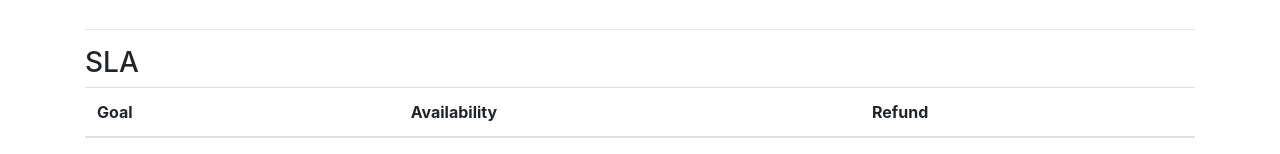
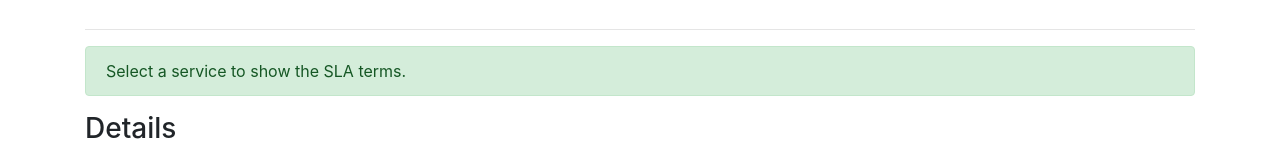
Before and after one commit to chaimaekhaled/hosting-dapp, a React (Create React App) app: page /store in a window 1280 px wide. Shown: the part 639-793 px from the top of the page. Built offline with nearby package versions, Linux system fonts and the light colour scheme.

Commit message:
Reworked props

```diff
--- a/src/App.js
+++ b/src/App.js
@@ -1,6 +1,7 @@
 import React, {Component} from 'react';
 import {Collapse, Nav, Navbar, NavbarBrand, NavbarToggler, NavItem, NavLink,} from 'reactstrap';
 import {BrowserRouter as Router, NavLink as NavLinkRRD, Route} from 'react-router-dom';
+import Data from "./AppProvider";
 // Import views
 import Home from "./layout/home/Home";
 import Billing from "./layout/billing/Billing";
@@ -15,7 +16,10 @@ class App extends Component {
 
         this.toggle = this.toggle.bind(this);
         this.state = {
-            isOpen: false,
+            isOpen: false, //toggle for navbar
+            providerName: Data.providerName,
+            serviceContracts: Data.serviceContracts,
+            products: Data.products,
         };
     }
 
@@ -27,8 +31,7 @@ class App extends Component {
 
 
     render() {
-        return (
-            <Router>
+        return (<Router>
                 <div>
                     <div>
                         <Navbar color="dark" dark expand="sm">
@@ -41,7 +44,8 @@ class App extends Component {
                                                  tag={NavLinkRRD}>Overview</NavLink>
                                     </NavItem>
                                     <NavItem>
-                                        <NavLink to="/store" activeClassName='active' tag={NavLinkRRD}>Store</NavLink>
+                                        <NavLink to="/store" activeClassName='active'
+                                                 tag={NavLinkRRD}>Store</NavLink>
                                     </NavItem>
                                     {/*<NavItem>
                                         <NavLink to="/monitoring" activeClassName='active'
@@ -58,11 +62,9 @@ class App extends Component {
                     <div>
                         <Route exact path="/" title="Home" component={Home}/>
                         <Route path="/store" title="Store"
-                               render={(props) => <Store {...props} services={this.props.services}/>}/>
-                        {/*<Route path="/monitoring" title="Monitoring"
-                               render={(props) => <Monitoring {...props} data={this.props.data}/>}/>*/}
+                               render={() => <Store products={this.state.products}/>}/>
                         <Route path="/billing" title="Billing"
-                               render={(props) => <Billing {...props} data={this.props.data}/>}/>
+                               render={() => <Billing serviceContracts={this.state.serviceContracts}/>}/>
                     </div>
                 </div>
             </Router>
--- /dev/null
+++ b/src/AppProvider.js
@@ -0,0 +1,133 @@
+import React, {Component} from 'react';
+
+export const AppContext = React.createContext();
+
+export class AppProvider extends Component {
+    state = {
+        providerName: "myHostingCompany",
+        serviceContracts: [
+            {
+                id: 0,
+                hash: '0x14ce80ec89e1ed33701299d833d8b691d34f2fd2',
+                name: "Server S",
+                balance: 25,
+                endDate: '2018-06-21',
+                costPerDay: 2,
+                startDate: '2018-05-22',
+                availability: [99, 100, 21, 88, 95, 66, 85],
+                sla: [0, 90, 75, 25, 100],
+            },
+            {
+                id: 1,
+                hash: '0x13f93b519261bf56d58e6e5d2a028a04ac6fa691',
+                name: "Server M",
+                balance: 15,
+                endDate: '2018-05-31',
+                costPerDay: 10,
+                startDate: '2018-05-22',
+                availability: [99, 100, 21, 88, 95, 66, 85],
+                sla: [0, 90, 75, 25, 100],
+            },
+            {
+                id: 2,
+                hash: '0xbe559c7a90427fb5b629b0703385480570190a36',
+                name: "Server M",
+                balance: 33,
+                endDate: '2018-06-07',
+                costPerDay: 10,
+                startDate: '2018-05-22',
+                availability: [99, 100, 21, 88, 95, 66, 85],
+                sla: [0, 90, 75, 25, 100],
+            }],
+        products: [
+            {
+                name: "Server S",
+                id: 0,
+                costPerDay: 2,
+                details: {cpu: 1, ram: 2, ssd: 25, price: 5},
+                sla: [0, 90, 75, 25, 100],
+            },
+            {
+                name: "Server M",
+                id: 1,
+                costPerDay: 10,
+                details: {cpu: 2, ram: 4, ssd: 50, price: 10},
+                sla: [0, 90, 75, 25, 100],
+            },
+            {
+                name: "Server L",
+                id: 2,
+                costPerDay: 20,
+                details: {cpu: 8, ram: 16, ssd: 100, price: 20},
+                sla: [0, 90, 75, 25, 100],
+            }],
+    };
+
+    render() {
+        return (
+            <AppContext.Provider value={this.state}>{this.props.children}</AppContext.Provider>
+        )
+    }
+}
+
+const Data = {
+    providerName: "myHostingCompany",
+    serviceContracts: [
+        {
+            id: 0,
+            hash: '0x14ce80ec89e1ed33701299d833d8b691d34f2fd2',
+            name: "Server S",
+            balance: 25,
+            endDate: '2018-06-21',
+            costPerDay: 2,
+            startDate: '2018-05-22',
+            availability: [99, 100, 21, 88, 95, 66, 85],
+            sla: [0, 90, 75, 25, 100],
+        },
+        {
+            id: 1,
+            hash: '0x13f93b519261bf56d58e6e5d2a028a04ac6fa691',
+            name: "Server M",
+            balance: 15,
+            endDate: '2018-05-31',
+            costPerDay: 10,
+            startDate: '2018-05-22',
+            availability: [99, 100, 21, 88, 95, 66, 85],
+            sla: [0, 90, 75, 25, 100],
+        },
+        {
+            id: 2,
+            hash: '0xbe559c7a90427fb5b629b0703385480570190a36',
+            name: "Server M",
+            balance: 33,
+            endDate: '2018-06-07',
+            costPerDay: 10,
+            startDate: '2018-05-22',
+            availability: [99, 100, 21, 88, 95, 66, 85],
+            sla: [0, 90, 75, 25, 100],
+        }],
+    products: [
+        {
+            name: "Server S",
+            id: 0,
+            costPerDay: 2,
+            details: {cpu: 1, ram: 2, ssd: 25, price: 5},
+            sla: [0, 90, 75, 25, 100],
+        },
+        {
+            name: "Server M",
+            id: 1,
+            costPerDay: 10,
+            details: {cpu: 2, ram: 4, ssd: 50, price: 10},
+            sla: [0, 90, 75, 25, 100],
+        },
+        {
+            name: "Server L",
+            id: 2,
+            costPerDay: 20,
+            details: {cpu: 8, ram: 16, ssd: 100, price: 20},
+            sla: [0, 90, 75, 25, 100],
+        }],
+};
+
+export default Data;
--- a/src/components/ServiceSelector.js
+++ b/src/components/ServiceSelector.js
@@ -12,9 +12,8 @@ class ServiceSelector extends Component {
     }
 
     render() {
-        const badgeStyle = {'font-size': '85%', 'margin-top': '5px', 'margin-bottom': '5px', 'float': 'right'};
         const rowGrid = {marginBottom: 15 + 'px'};
-        let services = this.props.data.map(item => {
+        const services = this.props.serviceContracts.map(item => {
             return {value: item.id, text: item.name + " " + item.id}
         });
         const lg = {size: 3};
@@ -23,7 +22,7 @@ class ServiceSelector extends Component {
             <Button color="primary">Extend</Button> : <Button color="warning">Withdraw</Button>;
 
 
-        let info = {
+        let infoColors = {
             color: '#fff',
             backgroundColor: '#138496',
             borderColor: '#117a8b'
@@ -36,42 +35,31 @@ class ServiceSelector extends Component {
                         <LabeledInput inputId="serviceSelector" onChange={this.props.onChange} labelText="Service:"
                                       value={this.props.selectedServiceId} type="select"
                                       options={services}/>
-                        {/*<Row><Label xs={5} lg={4} for="serviceSelector"><h4>Service: </h4></Label>
-                            <Col xs={7} lg={5}>
-                                <Input type="select" id="serviceSelector" onChange={this.handleChange}
-                                       value={this.props.selectedService}>
-                                    {
-                                        this.state.uniqueServices.map(id => <option value={id}>Server {id}</option>)
-                                    }
-                                </Input>
-                            </Col>
-                        </Row>*/}
+
                     </Col>
                     <Col xs={12} lg={{size: 7}} xl={{size: 6, offset: 1}}
                          style={{textAlign: "right", marginBottom: 15 + 'px'}}>
                         <InputGroup>
-                            <InputGroupAddon addonType="prepend"><InputGroupText style={info}>Hash</InputGroupText>
+                            <InputGroupAddon addonType="prepend"><InputGroupText
+                                style={infoColors}>Hash</InputGroupText>
                             </InputGroupAddon>
                             <Input style={{textAlign: 'right',}} value={this.props.selectedService.hash} disabled/>
                         </InputGroup>
-                        {/*<Badge color="light">Hash</Badge>*/}
-                        {/*<span style={{overflowWrap: 'break-word'}} color="dark">*/}
-                        {/*{this.getHash(this.props.selectedService)}*/}
-                        {/*</span>*/}
+
                     </Col>
                     <Col xs={12} sm={sm} lg={lg} style={rowGrid}>
-                        {/*<Badge style={badgeStyle} color="dark">25 ETH</Badge>*/}
                         <InputGroup>
-                            <InputGroupAddon addonType="prepend"><InputGroupText style={info}>Balance</InputGroupText>
+                            <InputGroupAddon addonType="prepend"><InputGroupText
+                                style={infoColors}>Balance</InputGroupText>
                             </InputGroupAddon>
                             <Input style={{textAlign: 'right',}} value={this.props.selectedService.balance + " ETH"}
                                    disabled/>
                         </InputGroup>
                     </Col>
                     <Col xs={12} sm={sm} lg={lg} style={rowGrid}>
-                        {/*<Badge style={badgeStyle} color="dark">25 ETH</Badge>*/}
                         <InputGroup>
-                            <InputGroupAddon addonType="prepend"><InputGroupText style={info}>End Date</InputGroupText>
+                            <InputGroupAddon addonType="prepend"><InputGroupText style={infoColors}>End
+                                Date</InputGroupText>
                             </InputGroupAddon>
                             <Input style={{textAlign: 'right',}}
                                    value={new Date(this.props.selectedService.endDate).toLocaleDateString()} disabled/>
--- a/src/index.js
+++ b/src/index.js
@@ -6,140 +6,140 @@ import registerServiceWorker from './registerServiceWorker';
 import './index.css';
 import 'bootstrap/dist/css/bootstrap.min.css';
 
-const data2 = [
-    {
-        id: 0,
-        hash: '0x14ce80ec89e1ed33701299d833d8b691d34f2fd2', name: "Server S",
-        month: '2018-04',
-        latency: 4,
-        dropPackets: 5,
-        availability: 97.8
-    },
-    {
-        id: 0,
-        hash: '0x14ce80ec89e1ed33701299d833d8b691d34f2fd2', name: "Server S",
-        month: '2018-03',
-        latency: 2,
-        dropPackets: 12,
-        availability: 96
-    },
-    {
-        id: 0,
-        hash: '0x14ce80ec89e1ed33701299d833d8b691d34f2fd2', name: "Server S",
-        month: '2018-02',
-        latency: 21,
-        dropPackets: 9,
-        availability: 99.999
-    },
-    {
-        id: 1,
-        hash: '0x13f93b519261bf56d58e6e5d2a028a04ac6fa691', name: "Server M",
-        month: '2018-04',
-        latency: 55,
-        dropPackets: 2,
-        availability: 99.99
-    },
-    {
-        id: 1,
-        hash: '0x13f93b519261bf56d58e6e5d2a028a04ac6fa691', name: "Server M",
-        month: '2018-03',
-        latency: 4,
-        dropPackets: 5,
-        availability: 97.8
-    },
-    {
-        id: 1,
-        hash: '0x13f93b519261bf56d58e6e5d2a028a04ac6fa691', name: "Server M",
-        month: '2018-02',
-        latency: 60,
-        dropPackets: 8,
-        availability: 94.8
-    },
-    {
-        id: 2,
-        hash: '0xbe559c7a90427fb5b629b0703385480570190a36', name: "Server M",
-        month: '2018-04',
-        latency: 4,
-        dropPackets: 5,
-        availability: 97.8
-    },
-    {
-        id: 2,
-        hash: '0xbe559c7a90427fb5b629b0703385480570190a36', name: "Server M",
-        month: '2018-03',
-        latency: 60,
-        dropPackets: 8,
-        availability: 94.8
-    },
-    {
-        id: 2,
-        hash: '0xbe559c7a90427fb5b629b0703385480570190a36', name: "Server M",
-        month: '2018-02',
-        latency: 55,
-        dropPackets: 2,
-        availability: 99.99
-    },
-];
-
-
-const provider = {
-    name: "myProvider",
-    serviceContracts: [
-        {
-            id: 0,
-            hash: '0x14ce80ec89e1ed33701299d833d8b691d34f2fd2',
-            name: "Server S",
-            balance: 25,
-            endDate: '2018-06-21',
-            costPerDay: 2,
-            startDate: '2018-05-22',
-            availability: [99, 100, 21, 88, 95, 66, 85],
-            sla: [0, 90, 75, 25, 100],
-        },
-        {
-            id: 1,
-            hash: '0x13f93b519261bf56d58e6e5d2a028a04ac6fa691',
-            name: "Server M",
-            balance: 15,
-            endDate: '2018-05-31',
-            costPerDay: 10,
-            startDate: '2018-05-22',
-            availability: [99, 100, 21, 88, 95, 66, 85],
-            sla: [0, 90, 75, 25, 100],
-        },
-        {
-            id: 2,
-            hash: '0xbe559c7a90427fb5b629b0703385480570190a36',
-            name: "Server M",
-            balance: 33,
-            endDate: '2018-06-07',
-            costPerDay: 10,
-            startDate: '2018-05-22',
-            availability: [99, 100, 21, 88, 95, 66, 85],
-            sla: [0, 90, 75, 25, 100],
-        }],
-    products: [
-        {
-            name: "Server S",
-            id: 0,
-            costPerDay: 2,
-            details: {cpu: 1, ram: 2, ssd: 25, price: 5},
-        },
-        {
-            name: "Server M",
-            id: 1,
-            costPerDay: 10,
-            details: {cpu: 2, ram: 4, ssd: 50, price: 10}
-        },
-        {
-            name: "Server L",
-            id: 2,
-            costPerDay: 20,
-            details: {cpu: 8, ram: 16, ssd: 100, price: 20}
-        }],
-};
+// const data2 = [
+//     {
+//         id: 0,
+//         hash: '0x14ce80ec89e1ed33701299d833d8b691d34f2fd2', name: "Server S",
+//         month: '2018-04',
+//         latency: 4,
+//         dropPackets: 5,
+//         availability: 97.8
+//     },
+//     {
+//         id: 0,
+//         hash: '0x14ce80ec89e1ed33701299d833d8b691d34f2fd2', name: "Server S",
+//         month: '2018-03',
+//         latency: 2,
+//         dropPackets: 12,
+//         availability: 96
+//     },
+//     {
+//         id: 0,
+//         hash: '0x14ce80ec89e1ed33701299d833d8b691d34f2fd2', name: "Server S",
+//         month: '2018-02',
+//         latency: 21,
+//         dropPackets: 9,
+//         availability: 99.999
+//     },
+//     {
+//         id: 1,
+//         hash: '0x13f93b519261bf56d58e6e5d2a028a04ac6fa691', name: "Server M",
+//         month: '2018-04',
+//         latency: 55,
+//         dropPackets: 2,
+//         availability: 99.99
+//     },
+//     {
+//         id: 1,
+//         hash: '0x13f93b519261bf56d58e6e5d2a028a04ac6fa691', name: "Server M",
+//         month: '2018-03',
+//         latency: 4,
+//         dropPackets: 5,
+//         availability: 97.8
+//     },
+//     {
+//         id: 1,
+//         hash: '0x13f93b519261bf56d58e6e5d2a028a04ac6fa691', name: "Server M",
+//         month: '2018-02',
+//         latency: 60,
+//         dropPackets: 8,
+//         availability: 94.8
+//     },
+//     {
+//         id: 2,
+//         hash: '0xbe559c7a90427fb5b629b0703385480570190a36', name: "Server M",
+//         month: '2018-04',
+//         latency: 4,
+//         dropPackets: 5,
+//         availability: 97.8
+//     },
+//     {
+//         id: 2,
+//         hash: '0xbe559c7a90427fb5b629b0703385480570190a36', name: "Server M",
+//         month: '2018-03',
+//         latency: 60,
+//         dropPackets: 8,
+//         availability: 94.8
+//     },
+//     {
+//         id: 2,
+//         hash: '0xbe559c7a90427fb5b629b0703385480570190a36', name: "Server M",
+//         month: '2018-02',
+//         latency: 55,
+//         dropPackets: 2,
+//         availability: 99.99
+//     },
+// ];
+//
+//
+// const provider = {
+//     name: "myProvider",
+//     serviceContracts: [
+//         {
+//             id: 0,
+//             hash: '0x14ce80ec89e1ed33701299d833d8b691d34f2fd2',
+//             name: "Server S",
+//             balance: 25,
+//             endDate: '2018-06-21',
+//             costPerDay: 2,
+//             startDate: '2018-05-22',
+//             availability: [99, 100, 21, 88, 95, 66, 85],
+//             sla: [0, 90, 75, 25, 100],
+//         },
+//         {
+//             id: 1,
+//             hash: '0x13f93b519261bf56d58e6e5d2a028a04ac6fa691',
+//             name: "Server M",
+//             balance: 15,
+//             endDate: '2018-05-31',
+//             costPerDay: 10,
+//             startDate: '2018-05-22',
+//             availability: [99, 100, 21, 88, 95, 66, 85],
+//             sla: [0, 90, 75, 25, 100],
+//         },
+//         {
+//             id: 2,
+//             hash: '0xbe559c7a90427fb5b629b0703385480570190a36',
+//             name: "Server M",
+//             balance: 33,
+//             endDate: '2018-06-07',
+//             costPerDay: 10,
+//             startDate: '2018-05-22',
+//             availability: [99, 100, 21, 88, 95, 66, 85],
+//             sla: [0, 90, 75, 25, 100],
+//         }],
+//     products: [
+//         {
+//             name: "Server S",
+//             id: 0,
+//             costPerDay: 2,
+//             details: {cpu: 1, ram: 2, ssd: 25, price: 5},
+//         },
+//         {
+//             name: "Server M",
+//             id: 1,
+//             costPerDay: 10,
+//             details: {cpu: 2, ram: 4, ssd: 50, price: 10}
+//         },
+//         {
+//             name: "Server L",
+//             id: 2,
+//             costPerDay: 20,
+//             details: {cpu: 8, ram: 16, ssd: 100, price: 20}
+//         }],
+// };
 
 ReactDOM.render(
-    <App data={provider.serviceContracts} services={provider.products} provider={provider}/>
+    <App/>
     , document.getElementById('root'));
 registerServiceWorker();
--- a/src/layout/store/Store.js
+++ b/src/layout/store/Store.js
@@ -1,9 +1,12 @@
 import React, {Component} from 'react';
-import {Button, Col, Container, Form, FormGroup, Input, Jumbotron, Label, Row, Table} from 'reactstrap';
+import {Alert, Button, Col, Container, Form, FormGroup, Input, Jumbotron, Label, Row, Table} from 'reactstrap';
 import StoreCard from '../../components/StoreCard';
 import DaysInput from '../../components/DaysInput';
 
-function SLA() {
+const Sla = (props) => {
+    if (props.service == null) {
+        return (<Container><Alert>Select a service to show the SLA terms.</Alert></Container>)
+    } else {
         return (
             <Container>
                 <Row><Col><h3>SLA</h3></Col></Row>
@@ -19,17 +22,17 @@ function SLA() {
                         <tbody>
                         <tr>
                             <td>High</td>
-                        <td>&ge;99%</td>
+                            <td>&ge;{props.service.sla[1]}%</td>
                         </tr>
                         <tr>
                             <td>Middle</td>
-                        <td>&ge;90%</td>
-                        <td>25%</td>
+                            <td>&ge;{props.service.sla[2]}%</td>
+                            <td>{props.service.sla[3]}%</td>
                         </tr>
                         <tr>
                             <td>Low</td>
-                        <td>&lt;90%</td>
-                        <td>100%</td>
+                            <td>&lt;{props.service.sla[2]}%</td>
+                            <td>{props.service.sla[4]}%</td>
                         </tr>
                         </tbody>
                     </Table>
@@ -39,6 +42,9 @@ function SLA() {
     }
 
 
+};
+
+
 class Store extends Component {
     constructor(props) {
         super(props);
@@ -46,7 +52,7 @@ class Store extends Component {
         this.handleClickDaysSelection = this.handleClickDaysSelection.bind(this);
         this.state = {
             activeStoreCardId: null,
-            selectedService: null,
+            selectedProduct: null,
             selectedDays: 1,
         };
     }
@@ -54,7 +60,7 @@ class Store extends Component {
     handleClickStore(id) {
         this.setState({
             activeStoreCardId: id,
-            selectedService: this.props.services[id],
+            selectedProduct: this.props.products[id],
         })
     }
 
@@ -66,23 +72,23 @@ class Store extends Component {
     }
 
     render() {
-        const storeCards = this.props.services.map((service) =>
-            <Col><StoreCard activeId={this.state.activeStoreCardId} title={service.name} id={service.id}
-                            onClick={this.handleClickStore} details={service.details}/></Col>
-        );
+        const getStoreCards = (products) => {
+            return products.map((product) =>
+                <Col><StoreCard activeId={this.state.activeStoreCardId} title={product.name} id={product.id}
+                                onClick={this.handleClickStore} details={product.details}/></Col>)
+        };
 
         let btn;
         if (this.state.activeStoreCardId === null) {
             btn = <Button id="orderButton" disabled className="btn-lg" block>Buy</Button>;
         } else {
             btn = <Button id="orderButton" color="primary" className="btn-lg"
-                          block>{this.state.selectedService.costPerDay * this.state.selectedDays + "ETH - Buy"}</Button>;
+                          block>{this.state.selectedProduct.costPerDay * this.state.selectedDays + "ETH - Buy"}</Button>;
         }
         //TODO: move rowGrid to CSS
         const rowGrid = {'margin-bottom': '15px'};
 
-        return (
-            <main>
+        return (<React.Fragment>
                 <Jumbotron>
                     <h1>Store</h1>
                 </Jumbotron>
@@ -90,23 +96,14 @@ class Store extends Component {
                 <Container>
                     <Row><Col><h3>Select a Service</h3></Col></Row>
                     <hr className="my-3"/>
-                    <Row className="flex-row flex-nowrap" style={{'overflow-x': 'auto'}}>
-                        {storeCards}
-                        {/*<Col><StoreCard activeId={this.state.activeStoreCard} title="Small" id="sm"
-                                        onClick={this.handleClickStore} details={{cpu: 1, ram: 2, ssd: 25, price: 5}}/></Col>
-                        <Col><StoreCard activeId={this.state.activeStoreCard} title="Medium" id="md"
-                                        onClick={this.handleClickStore} details={{cpu: 2, ram: 4, ssd: 50, price: 10}}/></Col>
-                        <Col><StoreCard activeId={this.state.activeStoreCard} title="Large" id="la"
-                                        onClick={this.handleClickStore}
-                                        details={{cpu: 8, ram: 16, ssd: 100, price: 20}}/></Col>*/}
+                    <Row className="flex-row flex-nowrap" style={{overflowX: 'auto'}}>
+                        {getStoreCards(this.props.products)}
                     </Row>
                     <hr className="my-3"/>
                 </Container>
 
-                <SLA/>
-                {/*<DealClosing {...this.props} activeStoreCard={this.state.activeStoreCard}*/}
-                {/*selectedDays={this.state.selectedDays}*/}
-                {/*handleClickDaysSelection={this.handleClickDaysSelection}/>*/}
+                <Sla service={this.state.selectedProduct}/>
+
                 <Container>
                     <Row><Col><h3>Details</h3></Col></Row>
                     <hr className="my-3"/>
@@ -133,11 +130,9 @@ class Store extends Component {
                             </Col>
                         </FormGroup>
                     </Form>
-                </Container>
-            </main>
+                </Container></React.Fragment>
         )
     }
-
 }
 
 export default Store
```
Also changed, not shown: src/components/MonthSelector.js (+0 -14 lines), src/layout/billing/Billing.js (+8 -17 lines). Lines whose indentation alone changed are shown as unchanged.
